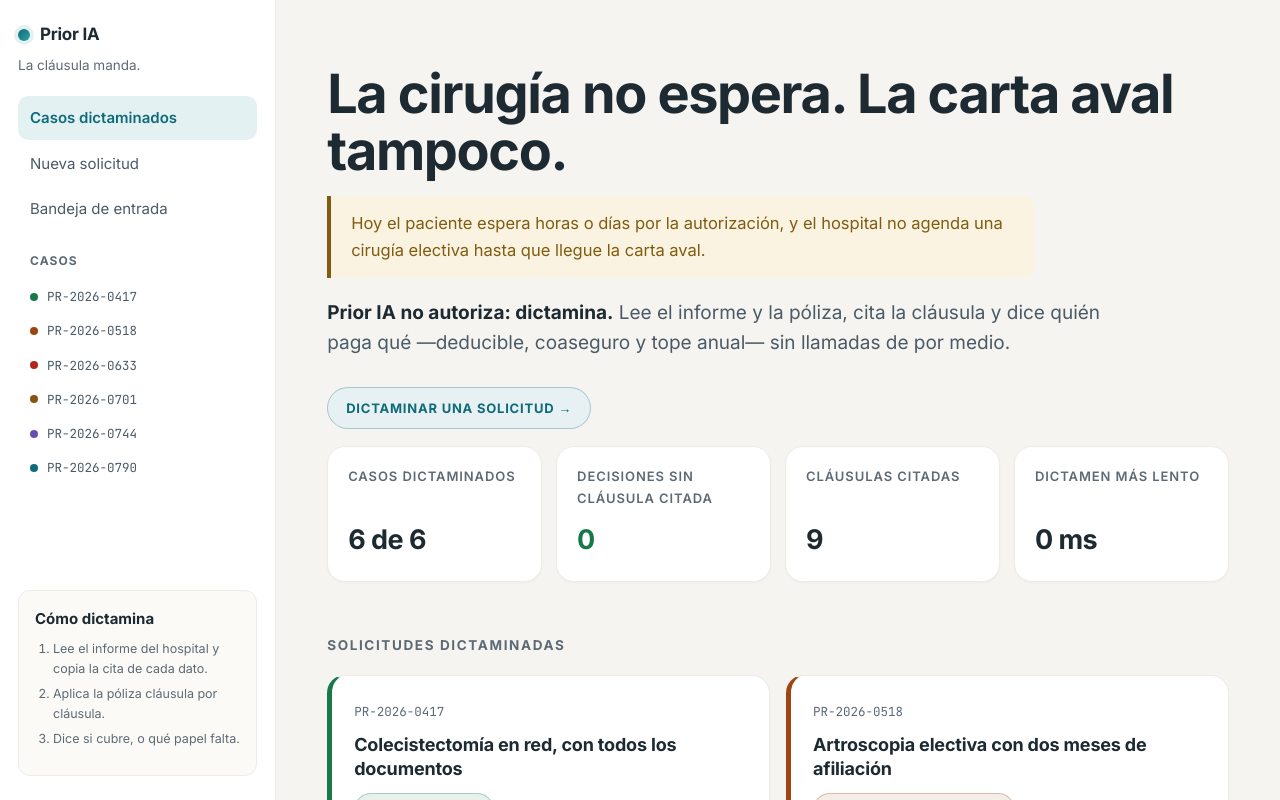
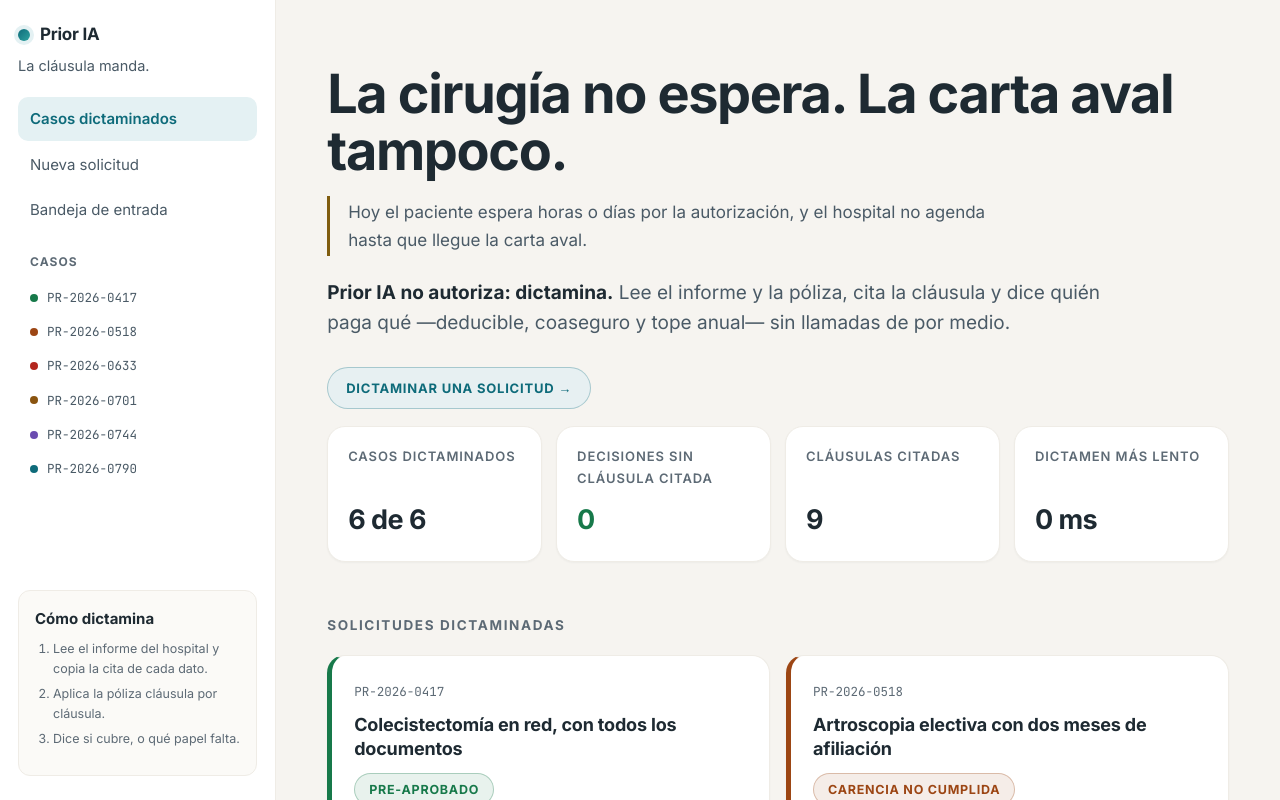
Before and after one commit to pixeltabletop/hackiaton-reto-1, a Next.js app: page / in a window 1280 px wide. Shown: the top 800 px of the page. Built offline with nearby package versions, Linux system fonts and the light colour scheme.

Commit message:
el problema se lee como una linea, no como un aviso; el lema lateral gana presencia

```diff
--- a/app/globals.css
+++ b/app/globals.css
@@ -128,9 +128,9 @@ body {
 
 .lateral-lema {
   margin: -10px 0 0;
-  font-size: 13.5px;
-  line-height: 1.55;
-  color: var(--tinta-3);
+  font-size: 14.5px;
+  line-height: 1.5;
+  color: var(--tinta-2);
 }
 
 .lateral-nav {
@@ -282,17 +282,15 @@ h1 {
   margin: 0 0 28px;
 }
 
-/* El problema, contado como lo cuenta el reto: en la voz del que lo vive. */
+/* El problema, en la voz del que lo vive: una línea, sin competir con el titular. */
 .problema {
-  max-width: 68ch;
-  margin: 0 0 20px;
-  padding: 14px 20px;
-  background: var(--fam-documentos-tinte);
-  border-left: 4px solid var(--fam-documentos);
-  border-radius: 0 var(--radio-chico) var(--radio-chico) 0;
-  font-size: 16.5px;
+  max-width: 62ch;
+  margin: 0 0 22px;
+  padding: 2px 0 2px 18px;
+  border-left: 3px solid var(--fam-documentos);
+  font-size: 17px;
   line-height: 1.65;
-  color: var(--fam-documentos);
+  color: var(--tinta-2);
 }
 
 /* La frase que cierra la portada. */
--- a/app/page.tsx
+++ b/app/page.tsx
@@ -23,8 +23,8 @@ export default function Page() {
       <header>
         <h1>La cirugía no espera. La carta aval tampoco.</h1>
         <p className="problema">
-          Hoy el paciente espera horas o días por la autorización, y el hospital no agenda una cirugía
-          electiva hasta que llegue la carta aval.
+          Hoy el paciente espera horas o días por la autorización, y el hospital no agenda hasta que
+          llegue la carta aval.
         </p>
         <p className="tesis">
           <strong>Prior IA no autoriza: dictamina.</strong> Lee el informe y la póliza, cita la
```
